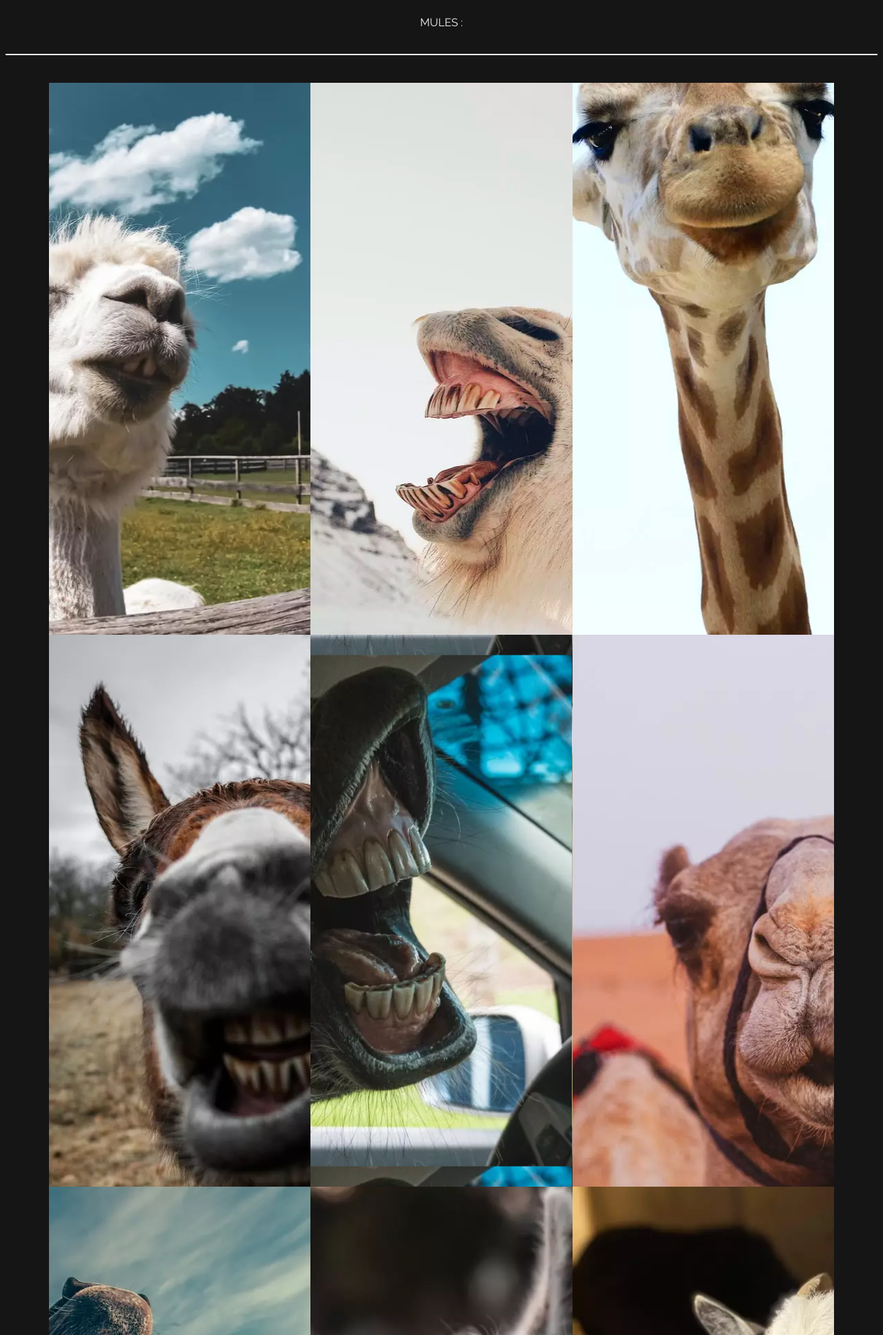
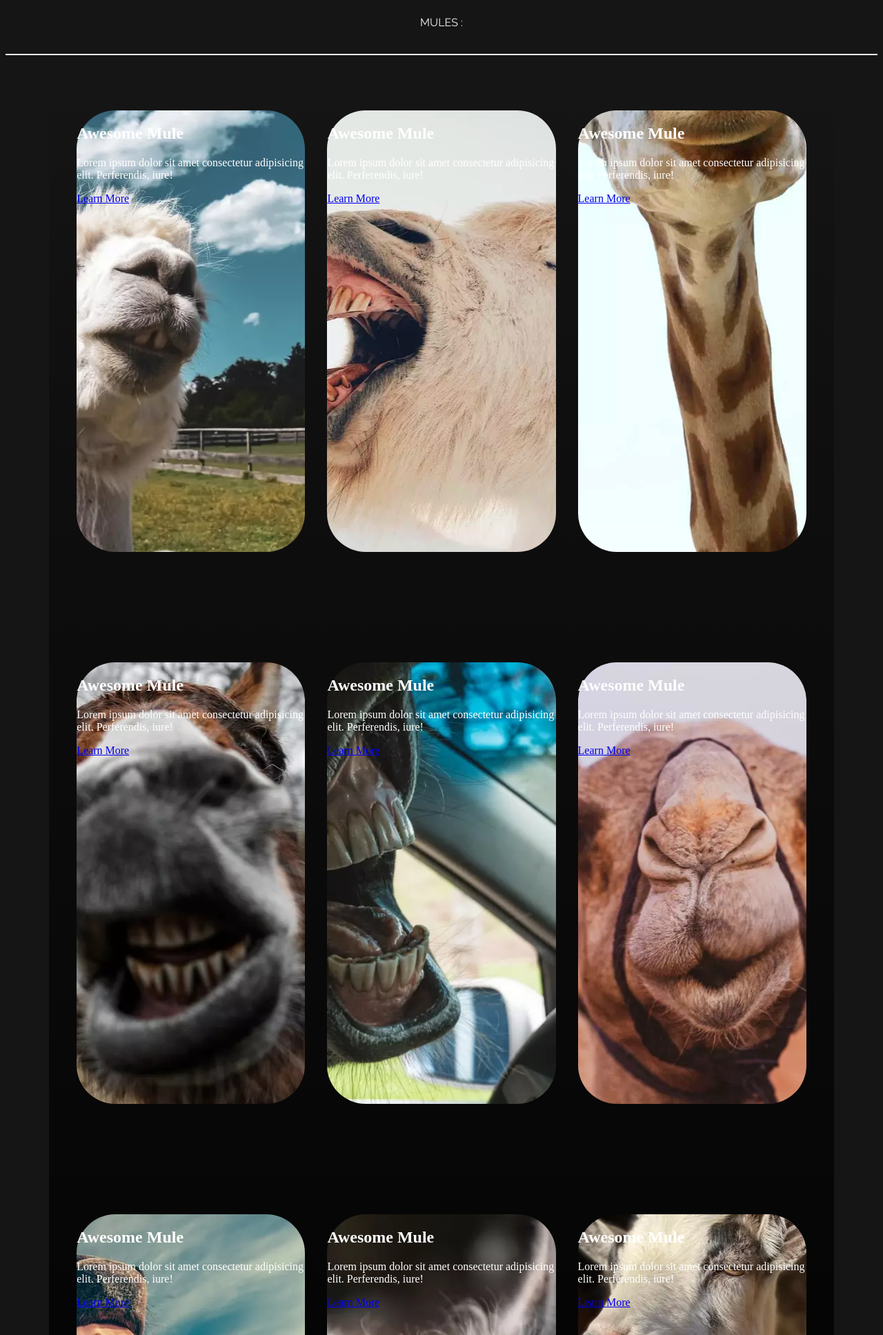
Before and after one commit to nbrownie1990/grow_through_flow, a plain HTML site: page photoblog/index.html in a window 1280 px wide. Shown: the part 5-1940 px from the top of the page at 69% size. Drawn offline with Linux system fonts and the light colour scheme.

Commit message:
insert card-content.

```diff
--- a/photoblog/app.js
+++ b/photoblog/app.js
@@ -1,17 +1,17 @@
-const panels = document.querySelectorAll(".panel");
+const cards = document.querySelectorAll(".card");
 
-panels.forEach((panel) => {
-  panel.addEventListener("click", () => {
+cards.forEach((card) => {
+  card.addEventListener("click", () => {
     removeActiveClasses();
-    panel.classList.add("active");
+    card.classList.add("active");
     document.getElementById(
       "nav"
-    ).innerText = `hey ${panel.id} - you are looking soo good!`;
+    ).innerText = `hey ${card.id} - you are looking soo good!`;
   });
 });
 
 function removeActiveClasses() {
-  panels.forEach((panel) => {
-    panel.classList.remove("active");
+  cards.forEach((card) => {
+    card.classList.remove("active");
   });
 }
--- a/photoblog/index.html
+++ b/photoblog/index.html
@@ -19,16 +19,79 @@
       <p id="nav"></p>
     </nav>
 
-    <div class="container">
-      <div class="panel img alpaka" id="alpaka"></div>
-      <div class="panel img pony" id="pony"></div>
-      <div class="panel img giraffe" id="giraffe"></div>
-      <div class="panel img donkey" id="donkey"></div>
-      <div class="panel img zebra" id="zebra"></div>
-      <div class="panel img camel" id="camel"></div>
-      <div class="panel img horse" id="horse"></div>
-      <div class="panel img llama" id="llama"></div>
-      <div class="panel img goat" id="goat"></div>
+    <div class="container card-content">
+      <div class="card img alpaka" id="alpaka">
+        <h2 class="card-title">Awesome Mule</h2>
+        <p class="card-body">
+          Lorem ipsum dolor sit amet consectetur adipisicing elit. Perferendis,
+          iure!
+        </p>
+        <a href="#" class="button">Learn More</a>
+      </div>
+      <div class="card img pony" id="pony">
+        <h2 class="card-title">Awesome Mule</h2>
+        <p class="card-body">
+          Lorem ipsum dolor sit amet consectetur adipisicing elit. Perferendis,
+          iure!
+        </p>
+        <a href="#" class="button">Learn More</a>
+      </div>
+      <div class="card img giraffe" id="giraffe">
+        <h2 class="card-title">Awesome Mule</h2>
+        <p class="card-body">
+          Lorem ipsum dolor sit amet consectetur adipisicing elit. Perferendis,
+          iure!
+        </p>
+        <a href="#" class="button">Learn More</a>
+      </div>
+      <div class="card img donkey" id="donkey">
+        <h2 class="card-title">Awesome Mule</h2>
+        <p class="card-body">
+          Lorem ipsum dolor sit amet consectetur adipisicing elit. Perferendis,
+          iure!
+        </p>
+        <a href="#" class="button">Learn More</a>
+      </div>
+      <div class="card img zebra" id="zebra">
+        <h2 class="card-title">Awesome Mule</h2>
+        <p class="card-body">
+          Lorem ipsum dolor sit amet consectetur adipisicing elit. Perferendis,
+          iure!
+        </p>
+        <a href="#" class="button">Learn More</a>
+      </div>
+      <div class="card img camel" id="camel">
+        <h2 class="card-title">Awesome Mule</h2>
+        <p class="card-body">
+          Lorem ipsum dolor sit amet consectetur adipisicing elit. Perferendis,
+          iure!
+        </p>
+        <a href="#" class="button">Learn More</a>
+      </div>
+      <div class="card img horse" id="horse">
+        <h2 class="card-title">Awesome Mule</h2>
+        <p class="card-body">
+          Lorem ipsum dolor sit amet consectetur adipisicing elit. Perferendis,
+          iure!
+        </p>
+        <a href="#" class="button">Learn More</a>
+      </div>
+      <div class="card img llama" id="llama">
+        <h2 class="card-title">Awesome Mule</h2>
+        <p class="card-body">
+          Lorem ipsum dolor sit amet consectetur adipisicing elit. Perferendis,
+          iure!
+        </p>
+        <a href="#" class="button">Learn More</a>
+      </div>
+      <div class="card img goat" id="goat">
+        <h2 class="card-title">Awesome Mule</h2>
+        <p class="card-body">
+          Lorem ipsum dolor sit amet consectetur adipisicing elit. Perferendis,
+          iure!
+        </p>
+        <a href="#" class="button">Learn More</a>
+      </div>
     </div>
 
     <script src="app.js"></script>
--- a/photoblog/photos.css
+++ b/photoblog/photos.css
@@ -1,6 +1,6 @@
 html {
   background-color: #161515;
-  --accent: hsl(142 90% 61%);
+  --clr-accent: hsl(142 90% 61%);
 }
 
 *,
@@ -30,6 +30,16 @@ nav {
   justify-self: center;
 }
 
+.card-content {
+  --padding: 1.5rem;
+  padding: var(--padding);
+  background: linear-gradient(
+    hsl(0 0% 0% /0),
+    hsl(20 0% 0% / 0.3) 20%,
+    hsl(0 0% 0% /1)
+  );
+}
+
 .card {
   background-position: center;
   background-repeat: no-repeat;
@@ -41,15 +51,7 @@ nav {
   position: relative;
   -webkit-transition: all 0.7s ease-in;
 }
-.card-content {
-  --padding: 1.5rem;
-  padding: var(--padding);
-  background: linear-gradient(
-    hsl(0 0% 0% /0),
-    hsl(20 0% 0% / 0.3) 20%,
-    hsl(0 0% 0% /1)
-  );
-}
+
 .card-title {
   position: relative;
   width: max-content;
```
